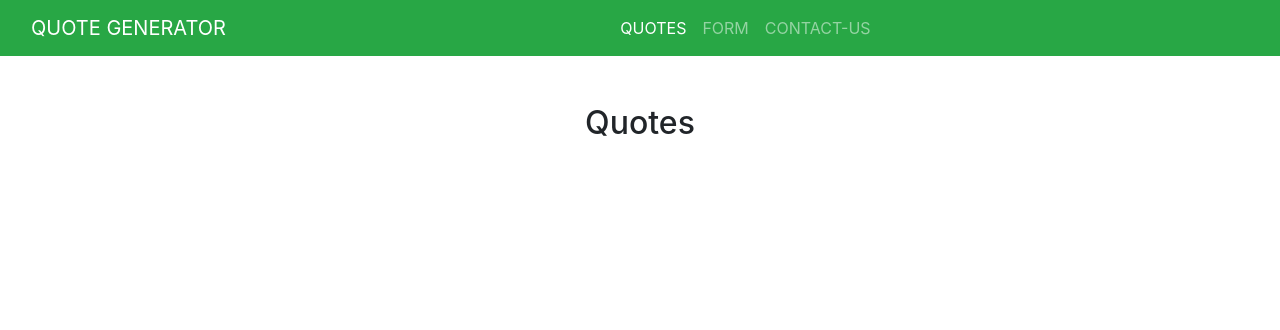
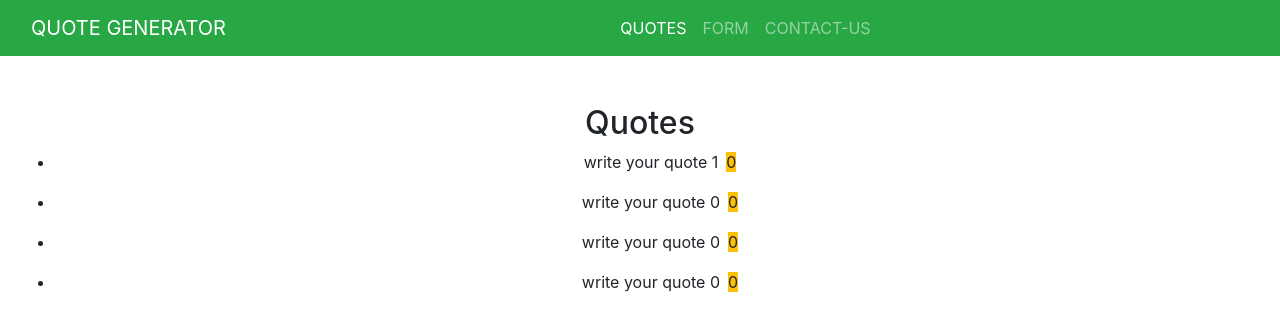
Before and after one commit to han254/quote-app, an Angular app: page / in a window 1280 px wide. Shown: the top 330 px of the page. Built offline with nearby package versions, Linux system fonts and the light colour scheme.

Commit message:
add the quotes,upvotes and downvotes

```diff
--- a/src/app/quotes/quotes.component.html
+++ b/src/app/quotes/quotes.component.html
@@ -0,0 +1,5 @@
+<ul *ngFor='let quote of quotes'>
+  <li> {{quote.quote}} <span>{{quote.upvotes}}</span> <span class="btn-warning ml-2">{{quote.downvotes}}</span>
+  </li>
+
+</ul>
--- a/src/app/quotes/quotes.component.ts
+++ b/src/app/quotes/quotes.component.ts
@@ -8,10 +8,10 @@ import { Quote } from '../quote';
 })
 export class quotesComponent implements OnInit {
   quotes: Quote[] = [
-    new Quote(1, 'my first quote', 0, 0),
-    new Quote(1, 'my first quote', 0, 0),
-    new Quote(1, 'my first quote', 0, 0),
-    new Quote(1, 'my first quote', 0, 0),
+    new Quote(1, 'write your quote', 1, 0),
+    new Quote(1, 'write your quote', 0, 0),
+    new Quote(1, 'write your quote', 0, 0),
+    new Quote(1, 'write your quote', 0, 0),
   ];
   constructor() {}
 
--- a/src/index.html
+++ b/src/index.html
@@ -6,9 +6,9 @@
   <title>QuoteApp</title>
   <base href="/">
   <meta name="viewport" content="width=device-width, initial-scale=1">
+  <link rel="icon" type="image/x-icon" href="favicon.ico">
   <link rel="stylesheet" href="https://cdn.jsdelivr.net/npm/bootstrap@4.0.0/dist/css/bootstrap.min.css"
     integrity="sha384-Gn5384xqQ1aoWXA+058RXPxPg6fy4IWvTNh0E263XmFcJlSAwiGgFAW/dAiS6JXm" crossorigin="anonymous">
-  <link rel="icon" type="image/x-icon" href="favicon.ico">
 </head>
 
 <body>
```
